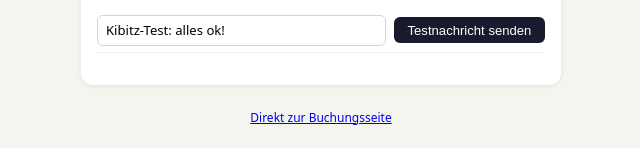
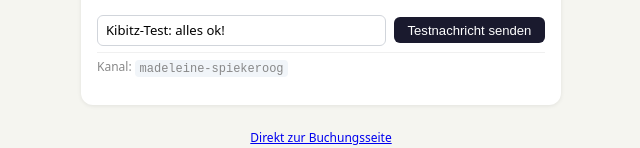
Before and after one commit to mlesniak/kibitz, a website: page www/index.html in a window 1280 px wide. Shown: the part 550-698 px from the top of the page, without its empty margins (319-959 px from the left). Drawn offline with Linux system fonts and the light colour scheme; no server answers.

Commit message:
feat: show ntfy channel name below test button

```diff
--- a/www/index.html
+++ b/www/index.html
@@ -203,7 +203,8 @@
         <input id="test-msg" type="text" value="Kibitz-Test: alles ok!" style="flex:1;min-width:0;padding:0.35rem 0.5rem;border:1px solid #d1d5db;border-radius:6px;font-size:0.82rem;font-family:inherit">
         <button id="test-btn" onclick="sendTest()" style="padding:0.35rem 0.85rem;background:#1a1a2e;color:#fff;border:none;border-radius:6px;font-size:0.82rem;cursor:pointer;white-space:nowrap">Testnachricht senden</button>
       </div>
-      <div id="test-result" style="font-size:0.78rem;margin-top:0.4rem;min-height:1.1em"></div>
+      <div style="font-size:0.75rem;color:#888;margin-top:0.35rem">Kanal: <code style="font-size:0.75rem;background:#f1f5f9;padding:0.1rem 0.3rem;border-radius:4px">madeleine-spiekeroog</code></div>
+      <div id="test-result" style="font-size:0.78rem;margin-top:0.25rem;min-height:1.1em"></div>
     </div>
   </div>
 
```
